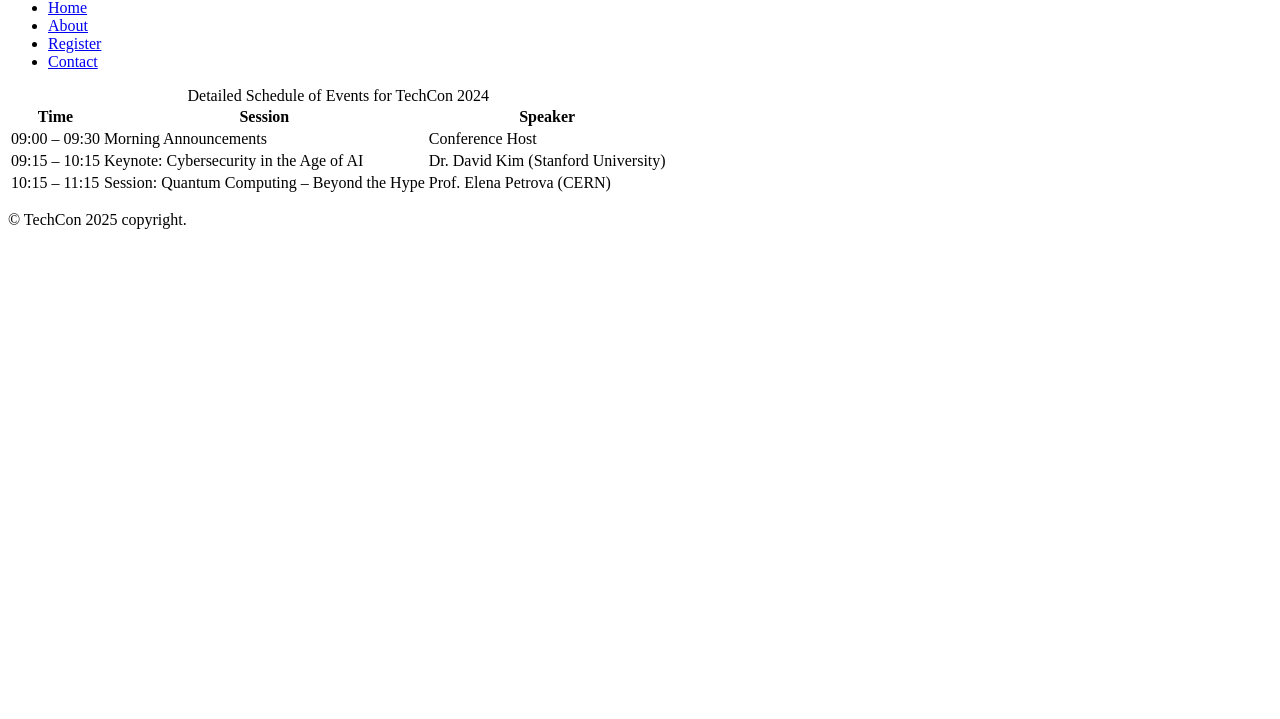
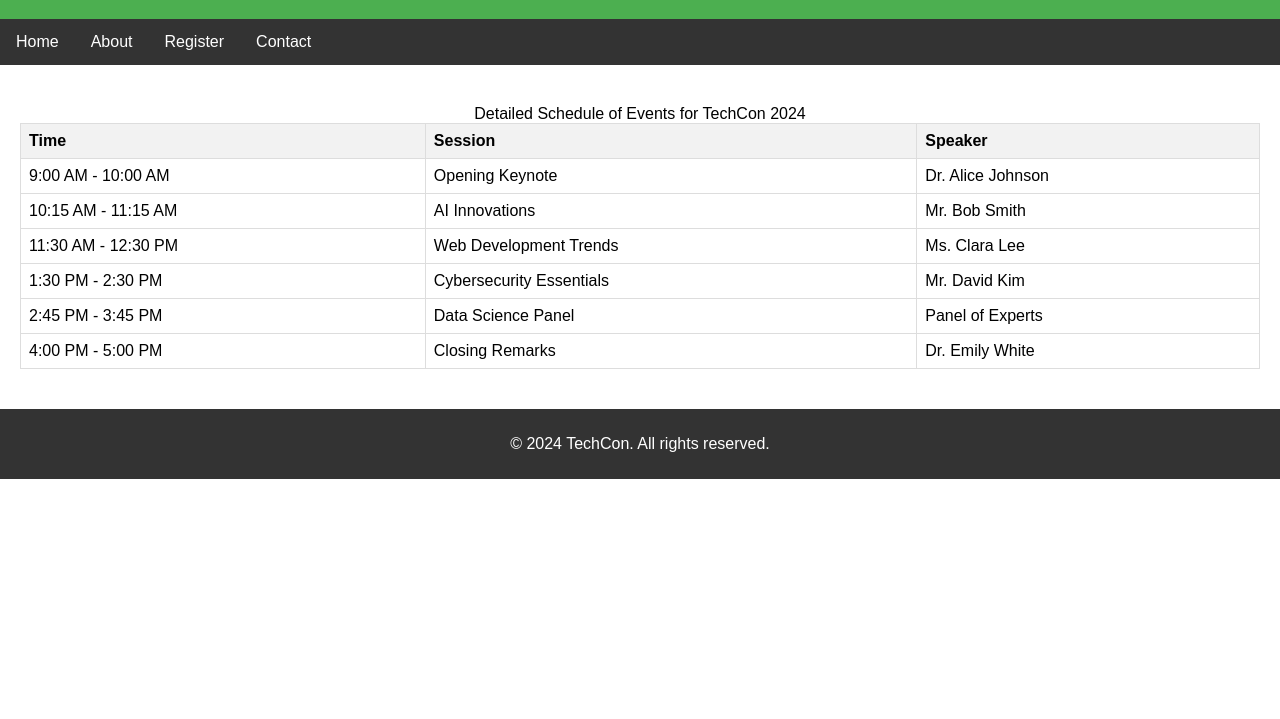
Before and after one commit to onyemaechiezichi-lang/TechCon_HTML, a plain HTML site: page techcon_website/schedule.html in a window 1280 px wide. Shown: the part 81-800 px from the top of the page. Drawn offline with Linux system fonts and the light colour scheme.

Commit message:
Update schedule.html

```diff
--- a/techcon_website/schedule.html
+++ b/techcon_website/schedule.html
@@ -1,65 +1,125 @@
 <!DOCTYPE html>
 <html lang="en">
 <head>
-        <meta charset="utf-8">
+    <meta charset="UTF-8">
+    <meta name="viewport" content="width=device-width, initial-scale=1.0">
     <title>Schedule for TechCon 2024</title>
+    <style>
+        body {
+            font-family: Arial, sans-serif;
+            margin: 0;
+            padding: 0;
+        }
+        header {
+            background-color: #4CAF50;
+            color: white;
+            padding: 10px 20px;
+            text-align: center;
+        }
+        nav {
+            background-color: #333;
+            overflow: hidden;
+        }
+        nav a {
+            float: left;
+            display: block;
+            color: white;
+            text-align: center;
+            padding: 14px 16px;
+            text-decoration: none;
+        }
+        nav a:hover {
+            background-color: #ddd;
+            color: black;
+        }
+        main {
+            padding: 20px;
+        }
+        table {
+            width: 100%;
+            border-collapse: collapse;
+            margin: 20px 0;
+        }
+        th, td {
+            border: 1px solid #ddd;
+            padding: 8px;
+            text-align: left;
+        }
+        th {
+            background-color: #f2f2f2;
+        }
+        footer {
+            background-color: #333;
+            color: white;
+            text-align: center;
+            padding: 10px 0;
+            position: relative;
+            bottom: 0;
+            width: 100%;
+        }
+    </style>
 </head>
+<body>
 
-    <body>
 <header>
     <h1>Schedule for TechCon 2024</h1>
-            <nav>
-                <ul>
-                    <li><a href="index.html">Home</a></li>
-                    <li><a href="about.html">About</a></li>
-                    <li><a href="register.html">Register</a></li>
-                    <li><a href="contact.html">Contact</a></li>
-                </ul>
-            </nav>
 </header>
 
+<nav>
+    <a href="index.html">Home</a>
+    <a href="about.html">About</a>
+    <a href="register.html">Register</a>
+    <a href="contact.html">Contact</a>
+</nav>
+
 <main>
-            <div>
     <table>
-
-                    <caption>
-                        Detailed Schedule of Events for TechCon 2024
-                    </caption>
-
+        <caption>Detailed Schedule of Events for TechCon 2024</caption>
+        <thead>
             <tr>
                 <th scope="col">Time</th>
                 <th scope="col">Session</th>
                 <th scope="col">Speaker</th>
             </tr>
-
+        </thead>
+        <tbody>
             <tr>
-                            <td>09:00 – 09:30</td>
-                            <td>Morning Announcements</td>
-                            <td>Conference Host</td>
+                <td>9:00 AM - 10:00 AM</td>
+                <td>Opening Keynote</td>
+                <td>Dr. Alice Johnson</td>
             </tr>
             <tr>
-                            <td>09:15 – 10:15</td>
-                            <td>Keynote: Cybersecurity in the Age of AI</td>
-                            <td>Dr. David Kim (Stanford University)</td>
+                <td>10:15 AM - 11:15 AM</td>
+                <td>AI Innovations</td>
+                <td>Mr. Bob Smith</td>
             </tr>
             <tr>
-                            <td>10:15 – 11:15</td>
-                            <td>Session: Quantum Computing – Beyond the Hype</td>
-                            <td>Prof. Elena Petrova (CERN)</td>
+                <td>11:30 AM - 12:30 PM</td>
+                <td>Web Development Trends</td>
+                <td>Ms. Clara Lee</td>
             </tr>
-
-
-
-
+            <tr>
+                <td>1:30 PM - 2:30 PM</td>
+                <td>Cybersecurity Essentials</td>
+                <td>Mr. David Kim</td>
+            </tr>
+            <tr>
+                <td>2:45 PM - 3:45 PM</td>
+                <td>Data Science Panel</td>
+                <td>Panel of Experts</td>
+            </tr>
+            <tr>
+                <td>4:00 PM - 5:00 PM</td>
+                <td>Closing Remarks</td>
+                <td>Dr. Emily White</td>
+            </tr>
+        </tbody>
     </table>
-            </div>
 </main>
 
 <footer>
-            <p>
-                &copy; TechCon 2025 copyright.
-            </p>
+    <p>&copy; 2024 TechCon. All rights reserved.</p>
 </footer>
+
 </body>
-
 </html>
```
Lines whose indentation alone changed are shown as unchanged.
